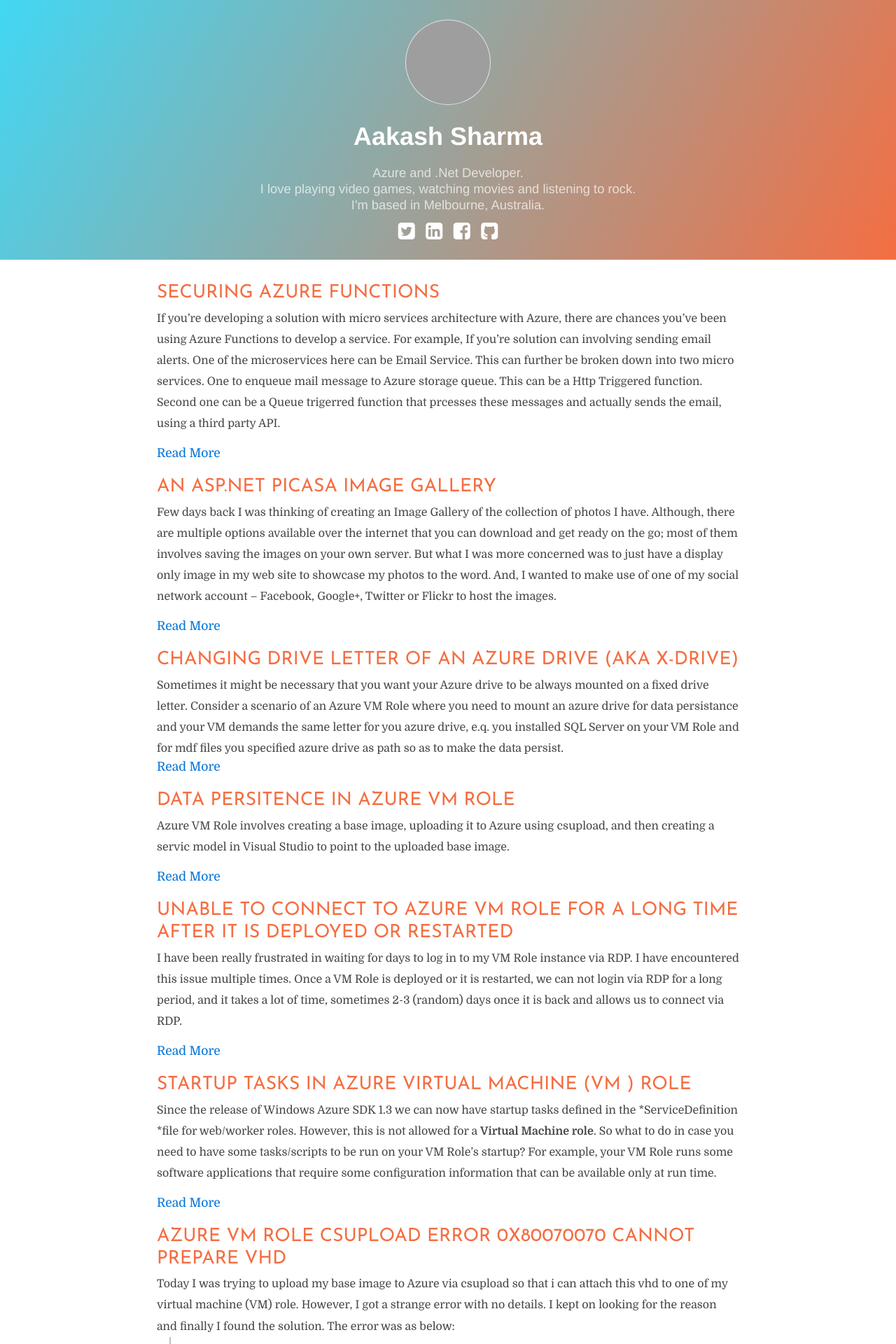
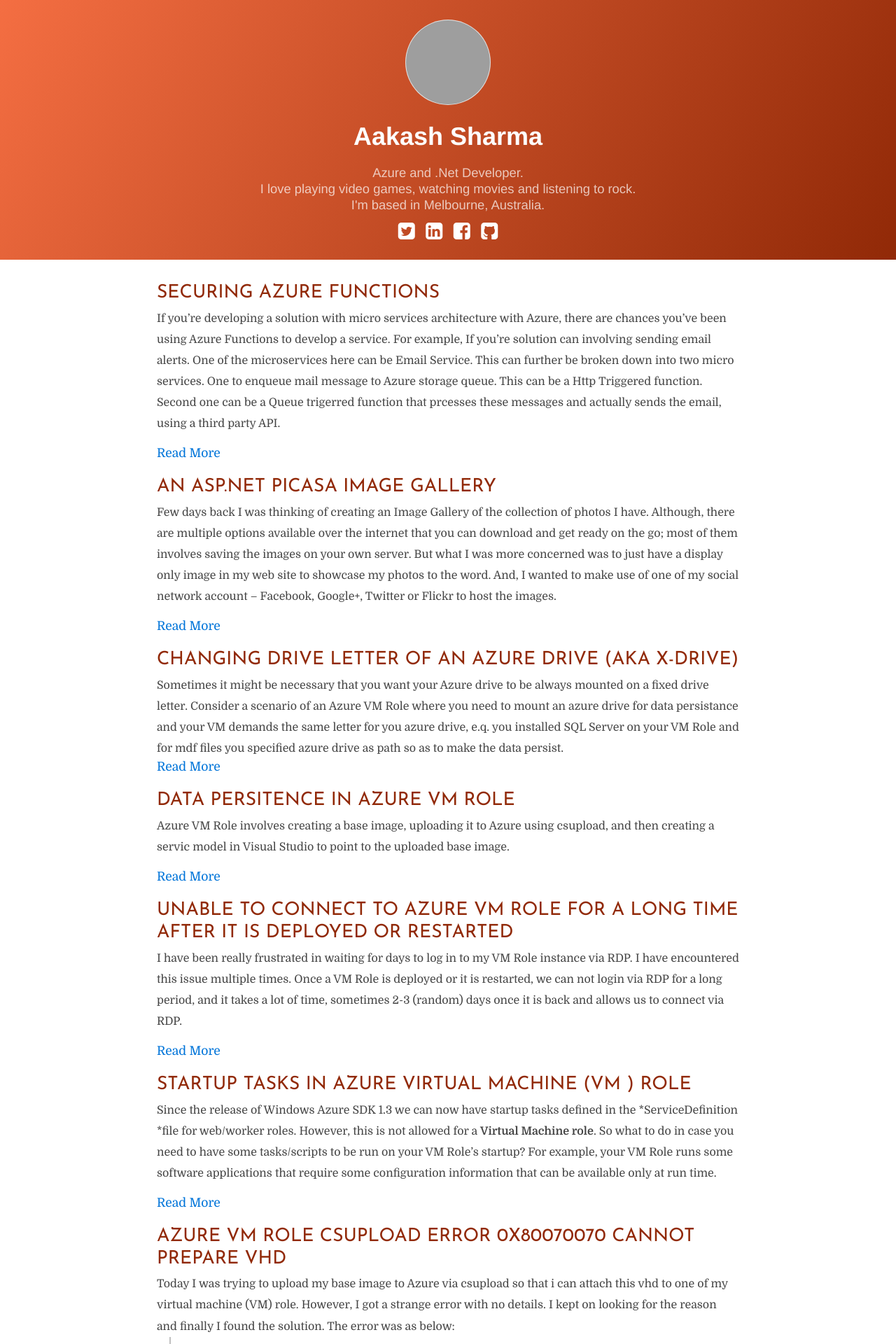
Before and after one commit to akki-s/akki-s.github.io, a Jekyll site: the page built from index.html, in a window 1280 px wide. Shown: the top 1920 px of the page at 70% size. Built offline with Jekyll 4.4.1, drawn with Linux system fonts in a browser that asks for light colours; grey boxes are pictures that could not be loaded.

Commit message:
playing with colors

```diff
--- a/_sass/variables.scss
+++ b/_sass/variables.scss
@@ -4,11 +4,11 @@
 
 // Headers
 $header-heading-color: #fff !default;
-$header-bg-color: #f46e42 !default;
-$header-bg-color-secondary: #42d7f4 !default;
+$header-bg-color: #912907 !default;
+$header-bg-color-secondary: #f46e42 !default;
 
 // Text
-$section-headings-color: #f46e42 !default;
+$section-headings-color: #912907 !default;
 $body-text-color: #606c71 !default;
 $body-link-color: #1e6bb8 !default;
 $blockquote-text-color: #819198 !default;
```
